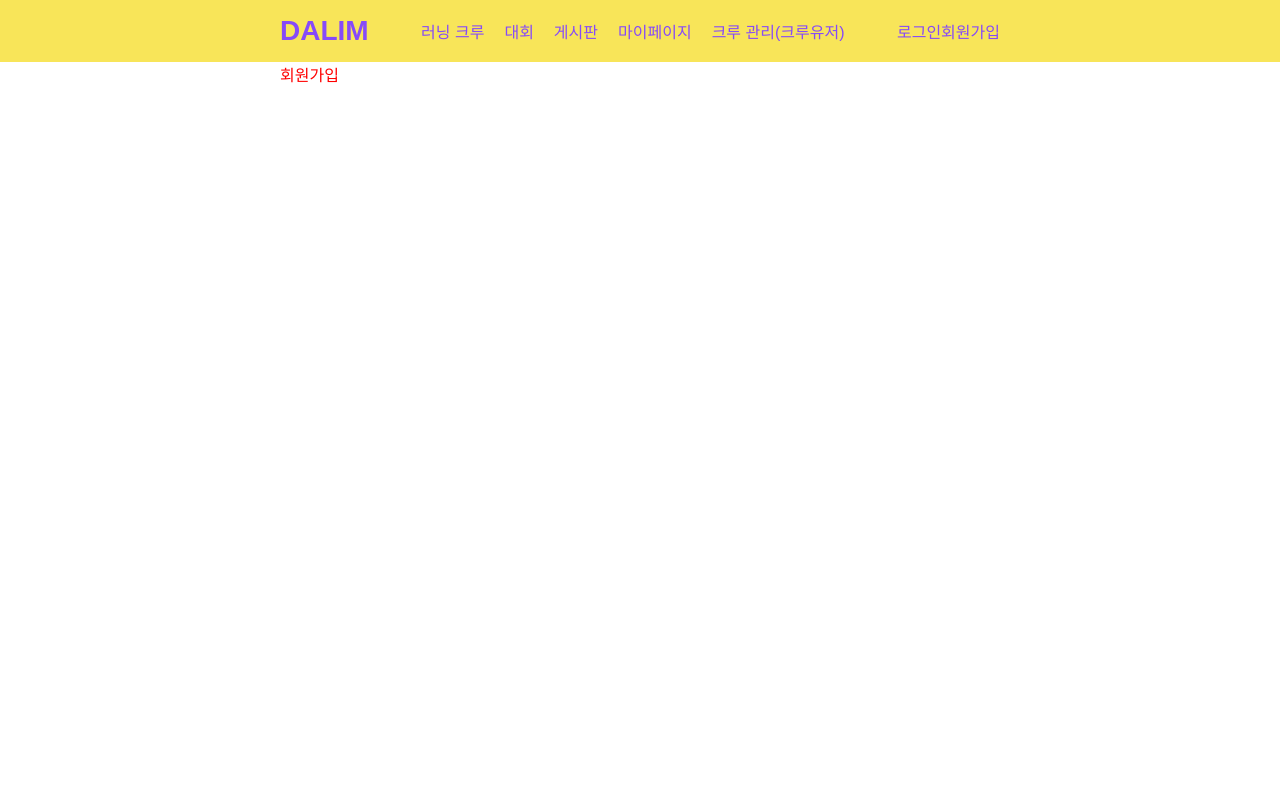
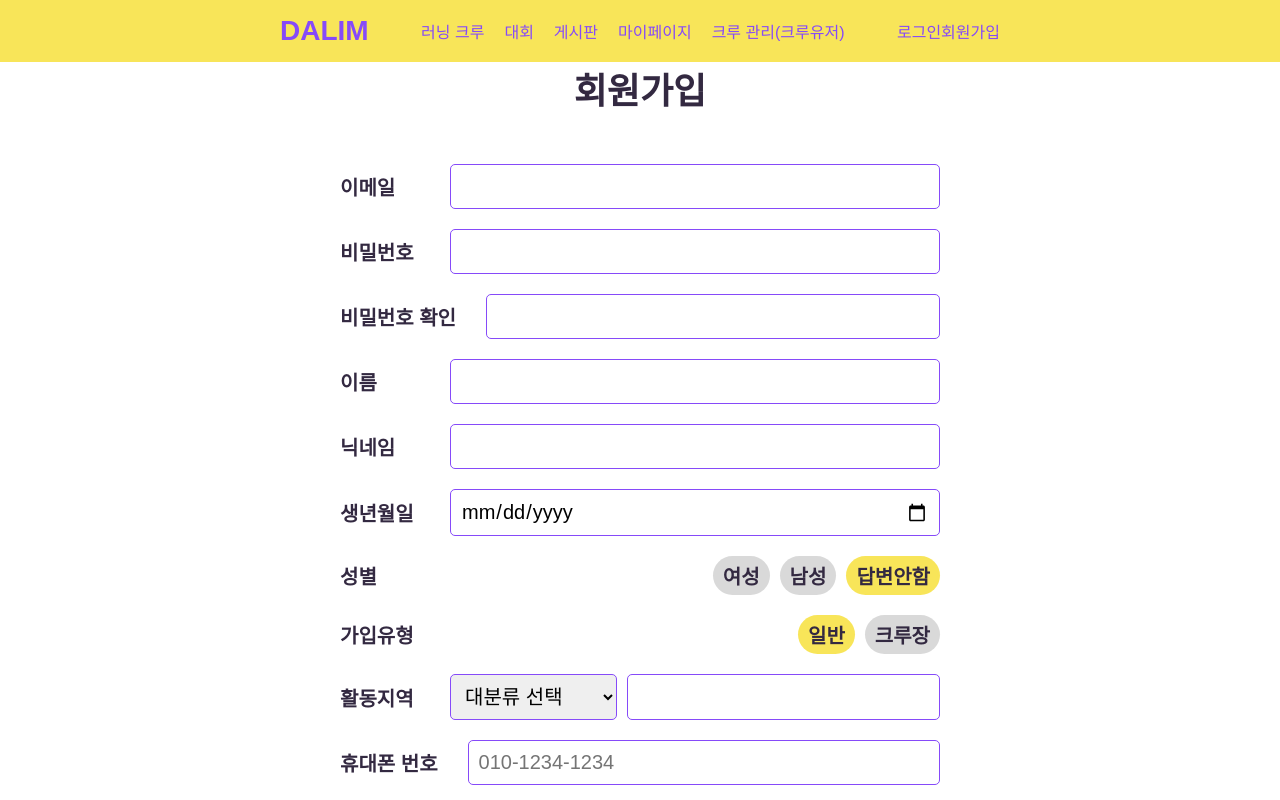
Before and after one commit to escape1001/dalim_front, a Next.js app in the folder dalim/: page /accounts/signup in a window 1280 px wide. Shown: the top 800 px of the page. Built offline with nearby package versions, Linux system fonts and the light colour scheme.

Commit message:
:lipstick: 회원가입 페이지 작성

```diff
--- a/dalim/pages/accounts/signup.js
+++ b/dalim/pages/accounts/signup.js
@@ -1,15 +1,224 @@
+import React, { useContext } from 'react';
 import styled from 'styled-components';
+import { AuthContext } from '../../context/authContext';
+
 
 const Wrapper = styled.main`
-  color:red;
+  display: flex;
+  align-items: center;
+  justify-content: center;
+
+  form{
+    width: 90%;
+    max-width: 60rem;
+  }
+
+  h2{
+    font-size: var(--font-size-max);
+    text-align: center;
+  }
+
+  ul{
+    padding: 5rem 0;
+  }
+
+  button{
+    max-width: unset;
+  }
+
+  .agreement {
+    justify-content: flex-end;
+  }
+
+  .agreement input{
+    margin-left: 1rem;
+  }
 `;
 
 export default function Signup() {
+  const {signup} = useContext(AuthContext);
+
+  const validateForm = (data)=>{
+    // 이메일 유효성 검사
+    const emailPattern = /^[^\s@]+@[^\s@]+\.[^\s@]+$/;
+    if (!emailPattern.test(data.email)) {
+      alert("유효한 이메일 주소를 입력해주세요.");
+      return false;
+    }
+
+    // 비밀번호 유효성 검사
+    if (data.password1.length < 8) {
+      alert("비밀번호는 최소 8자 이상이어야 합니다.");
+      return false;
+    }
+
+    // 비밀번호 확인
+    if (data.password1 !== data.password2) {
+      alert("비밀번호가 일치하지 않습니다.");
+      return false;
+    }
+
+    // 이름 유효성 검사
+    if (data.username.trim() === "") {
+      alert("이름을 입력해주세요.");
+      return false;
+    }
+
+    // 닉네임 유효성 검사
+    if (data.nickname.trim() === "") {
+      alert("닉네임을 입력해주세요.");
+      return false;
+    }
+
+    // 생년월일 유효성 검사
+    if (data.birth_date.trim() === "") {
+      alert("생년월일을 입력해주세요.");
+      return false;
+    }
+
+    // 성별 유효성 검사
+    if (!["female", "male", "none"].includes(data.gender)) {
+      alert("성별을 선택해주세요.");
+      return false;
+    }
+
+    // 가입유형 유효성 검사
+    if (!["normal", "crew"].includes(data.user_type)) {
+      alert("가입유형을 선택해주세요.");
+      return false;
+    }
+
+    // 활동지역 유효성 검사
+    if (data.location_city.trim() === "") {
+      alert("활동지역을 선택해주세요.");
+      return false;
+    }
+
+    // 휴대폰 번호 유효성 검사
+    const phonePattern = /^\d{3}-\d{3,4}-\d{4}$/;
+    if (!phonePattern.test(data.phone)) {
+      alert("유효한 휴대폰 번호를 입력해주세요.");
+      return false;
+    }
+
+    // 개인정보약관 동의 검사
+    if (!data.agreement) {
+      alert("개인정보 약관에 동의해주세요.");
+      return false;
+    }
+
+    // 모든 검사를 통과
+    return true;
+  }
+
+  const signupSubmit = async (e) => {
+    e.preventDefault();
+    const form = e.target;
+    const data = new FormData(form);
+    const isValid = validateForm(Object.fromEntries(data));
+
+    // 유효성 검사를 통과한 경우, 회원가입 로직을 수행
+    if (isValid) {
+      signup(data);
+    }
+
+    // [TO DO : 삭제] formdata를 json으로 변환
+    let object = {};
+    data.forEach((value, key) => {
+      object[key] = value;
+    });
+    console.log(object);
+    // 유효성 검사 하고 signup(data);
+    // signup(data);
+  }
+
   return (
     <Wrapper>
-      <div className='center-content'>
-        회원가입
-      </div>
+      <form className='default-form' onSubmit={signupSubmit} autoComplete='false'>
+        <h2>회원가입</h2>
+        <ul>
+          <li>
+            <label htmlFor='email'>이메일</label>
+            <input id="email" name="email" type="email" required/>
+          </li>
+          <li>
+            <label htmlFor='password1'>비밀번호</label>
+            <input id="password1" name="password1" type="password" required/>
+          </li>
+          <li>
+            <label htmlFor='password2'>비밀번호 확인</label>
+            <input id="password2" name="password2" type="password" required/>
+          </li>
+          <li>
+            <label htmlFor='username'>이름</label>
+            <input id="username" name="username" required maxLength={30}/>
+          </li>
+          <li>
+            <label htmlFor='nickname'>닉네임</label>
+            <input id="nickname" name="nickname" required maxLength={30}/>
+          </li>
+          <li>
+            <label htmlFor='birth_date'>생년월일</label>
+            <input id="birth_date" name="birth_date" type="date" required/>
+          </li>
+          <li>
+            <label htmlFor='gender'>성별</label>
+            <div className='radio-group'>
+              <label htmlFor='female'>
+                여성
+                <input value="female" id="female" name="gender" type="radio" required/>
+              </label>
+              <label htmlFor='male'>
+                남성
+                <input value="male" id="male" name="gender" type="radio" required/>
+              </label>
+              <label htmlFor='none'>
+                답변안함
+                <input checked value="none" id="none" name="gender" type="radio" required/>
+              </label>
+            </div>
+          </li>
+          <li>
+            <label htmlFor='user_type'>가입유형</label>
+            <div className='radio-group'>
+              <label htmlFor='normal'>
+                일반
+                <input checked value="normal" id="normal" name="user_type" type="radio" required/>
+              </label>
+              <label htmlFor='crew'>
+                크루장
+                <input value="crew" id="crew" name="user_type" type="radio" required/>
+              </label>
+            </div>
+          </li>
+          <li>
+            <label htmlFor='location_city'>활동지역</label>
+            <select name="location_city" required>
+              <option value=''>대분류 선택</option>
+              <option value='seoul'>서울</option>
+              <option value='gyeonggi'>경기</option>
+              <option value='gangwon'>강원</option>
+              <option value='chungcheong'>충청</option>
+              <option value='jeolla'>전라</option>
+              <option value='gyeongsang'>경상</option>
+              <option value='jeju'>제주</option>
+              <option value='etc'>기타</option>
+            </select>
+            <input title="location_district" name="location_district" maxLength={30}/>
+          </li>
+          <li>
+            <label htmlFor='phone'>휴대폰 번호</label>
+            <input id="phone" name="phone" type="tel" required placeholder='010-1234-1234'/>
+          </li>
+          <li className='agreement'>
+            <label htmlFor='agreement'>
+              개인정보 동의 약관
+              <input id="agreement" name="agreement" type="checkbox" required/>
+            </label>
+          </li>
+        </ul>
+        <button className='default-btn'>회원가입</button>
+      </form>
     </Wrapper>
   )
 }
--- a/dalim/styles/globals.css
+++ b/dalim/styles/globals.css
@@ -13,7 +13,7 @@
   --font-size-default: 1.6rem;
   --font-size-small: 1.4rem;
   --font-size-smaller: 1.2rem;
-  --page-padding-default : 10rem 0 15rem;
+  --default-page-padding : 10rem 0 15rem;
   --default-shadow:0px 4px 4px rgba(0, 0, 0, 0.25);
   --default-transition: all 0.2s ease-in-out;
 }
@@ -131,6 +131,7 @@ main{
   display: flex;
   justify-content: center;
   align-items: center;
+  gap:1rem;
 }
 
 .default-form label{
@@ -145,6 +146,31 @@ main{
   padding:1rem;
   border: 1px solid var(--color-point);
   border-radius: .5rem;
+  align-self: stretch;
+}
+
+.default-form .radio-group{
+  display: flex;
+  gap:1rem;
+  justify-content: flex-end;
+  flex-grow: 1;
+}
+
+.default-form .radio-group label{
+  background-color: var(--color-light-grey);
+  padding:.5rem 1rem;
+  display: inline;
+  min-width: unset;
+  border-radius: 5rem;
+  font-weight: 600;
+}
+
+.default-form .radio-group label:has(input:checked){
+  background-color: var(--color-point-yellow);
+}
+
+.default-form .radio-group input{
+  display: none;
 }
 
 .course-list{
@@ -161,15 +187,6 @@ main{
   background-color: var(--color-point) !important;
 }
 
-.load-more{
-  text-align: center;
-  font-family: 'PyeongChangPeace', sans-serif;
-}
-
-.processing{
-  pointer-events: none;
-}
-
 @media all and (max-width:1023px) {
  html{
   font-size:7.7px;
```
